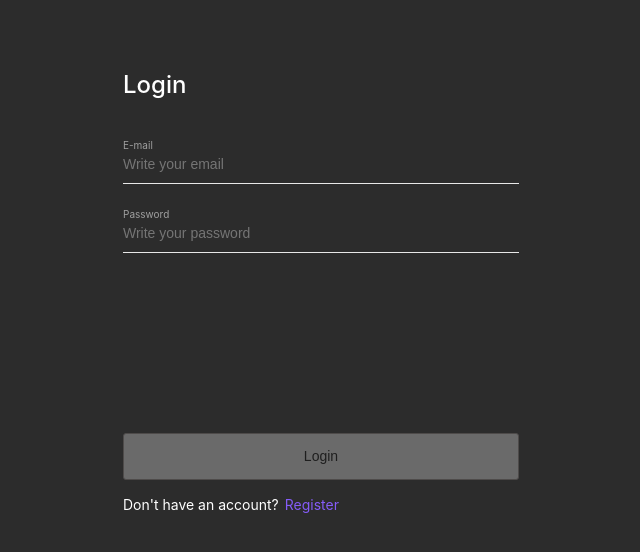
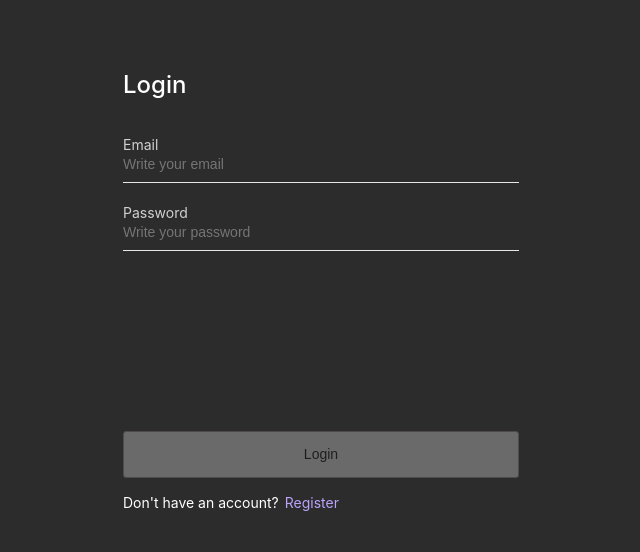
Before and after one commit to LiaCicati/BestMovies-SEP6, a React (Create React App) app in the folder frontend/: page /signin in a window 1280 px wide. Shown: the top 552 px of the page, without its empty margins (319-959 px from the left). Built offline with nearby package versions, Linux system fonts and the light colour scheme.

Commit message:
Small style updates to Input, AuthNav, Register, Login components

```diff
--- a/frontend/src/components/Auth/Auth.css
+++ b/frontend/src/components/Auth/Auth.css
@@ -44,7 +44,7 @@
     font-size: 14px;
     line-height: 17px;
     text-align: center;
-    color: #855CF8;
+    color: #baa2fb;
     text-decoration: none;
     margin-left: 6px;
     transition: opacity 0.3s ease-in-out;
--- a/frontend/src/components/AuthNav/AuthNav.css
+++ b/frontend/src/components/AuthNav/AuthNav.css
@@ -7,7 +7,7 @@
 
   .auth-nav__link {
     text-decoration: none;
-    font-size: 12px;
+    font-size: 14px;
     color: #fff;
     transition: opacity 0.3s ease-in-out;
   }
--- a/frontend/src/components/Header/Header.css
+++ b/frontend/src/components/Header/Header.css
@@ -5,9 +5,7 @@
   padding: 18px 70px;
 }
 
-.header_type_auth {
-  background: #855cf8;
-}
+
 
 .header__link {
   display: flex;
--- a/frontend/src/components/Input/Input.css
+++ b/frontend/src/components/Input/Input.css
@@ -3,7 +3,7 @@
   border-bottom: 1px solid #e8e8e8;
   font-weight: 400;
   font-size: 14px;
-  line-height: 17px;
+  line-height: 17 px;
   color: #000;
   padding: 0 0 10px;
   outline: none;
@@ -18,9 +18,9 @@
 
 .input__label {
   font-weight: 400;
-  font-size: 10px;
+  font-size: 14px;
   line-height: 12px;
-  color: #a0a0a0;
+  color: #d1d1d1;
   margin-top: 24px;
   padding-bottom: 5px;
   text-align: start;
@@ -28,7 +28,7 @@
 
 .input__error-message {
   font-weight: 400;
-  font-size: 10px;
+  font-size: 14px;
   line-height: 12px;
   padding: 6px 0;
   color: #ee3465;
--- a/frontend/src/components/Login/Login.js
+++ b/frontend/src/components/Login/Login.js
@@ -19,7 +19,7 @@ const Login = ({ onLogin }) => {
       <Form name="login" onSubmit={handleSubmit} noValidate>
         <Input
           auth
-          label="E-mail"
+          label="Email"
           id="email"
           name="email"
           type="email"
--- a/frontend/src/components/Register/Register.js
+++ b/frontend/src/components/Register/Register.js
@@ -32,7 +32,7 @@ const Register = ({ onRegister }) => {
         />
         <Input
           auth
-          label="E-mail"
+          label="Email"
           id="email"
           name="email"
           type="email"
```
